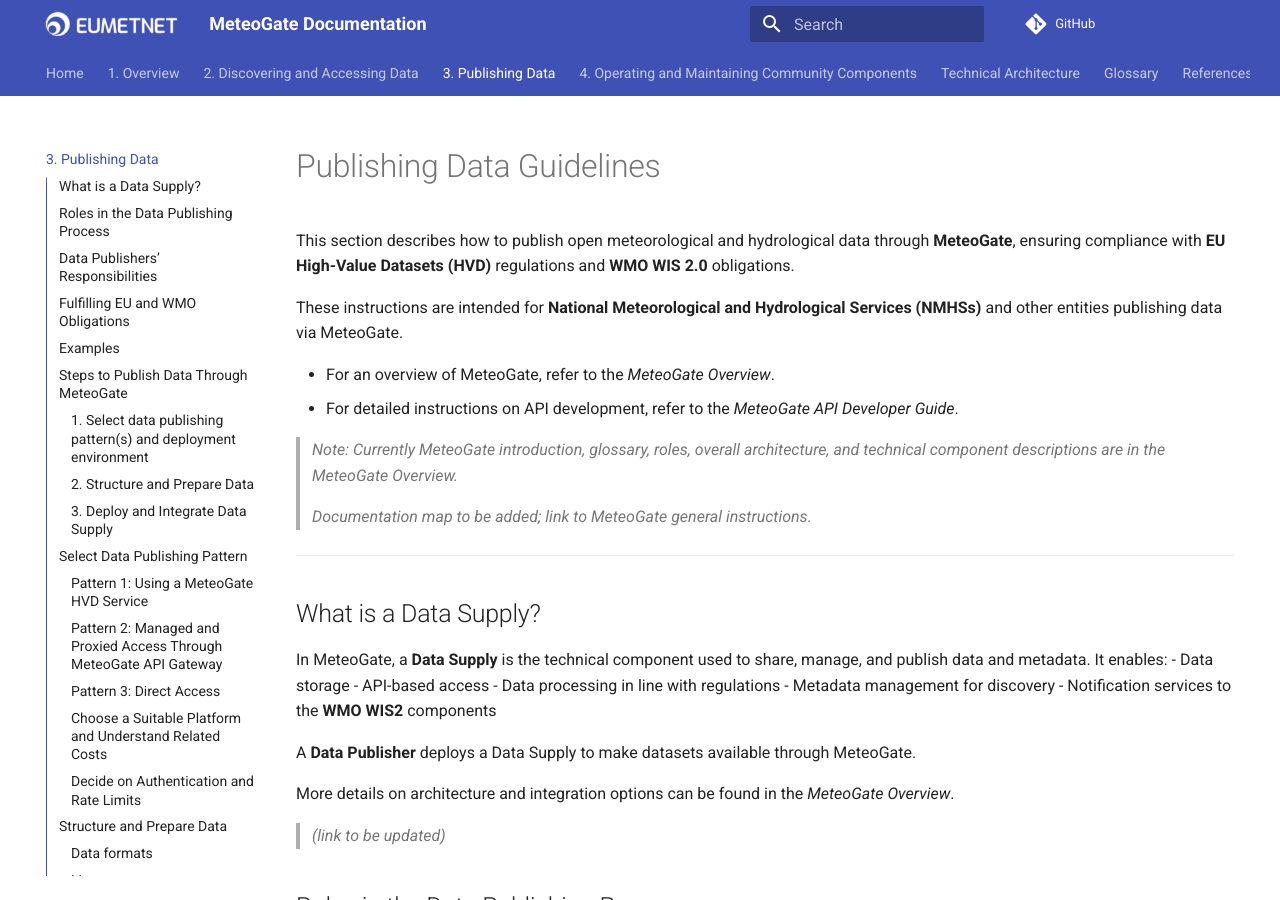
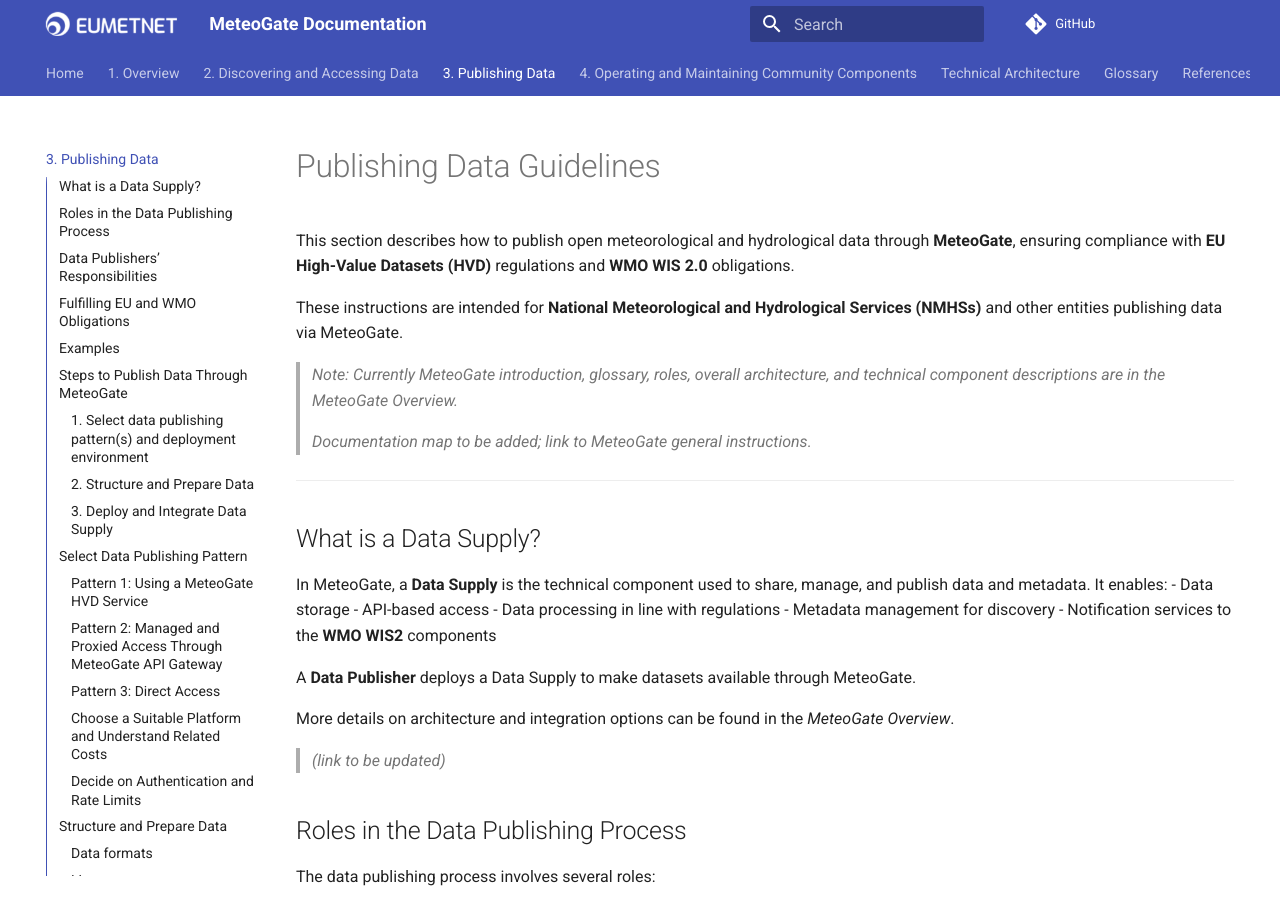
Before and after one commit to EUMETNET/meteogate-documentation, an MkDocs documentation site: the page built from docs/3-publishing-data.md, in a window 1280 px wide and 900 px high. Built offline with MkDocs 1.6.1 and Material for MkDocs 9.7.7, drawn with Linux system fonts in a browser that asks for light colours; comment, search, counter and statistics services are not loaded.

Commit message:
Update 3-publishing-data.md

```diff
--- a/docs/3-publishing-data.md
+++ b/docs/3-publishing-data.md
@@ -3,9 +3,6 @@
 This section describes how to publish open meteorological and hydrological data through **MeteoGate**, ensuring compliance with **EU High-Value Datasets (HVD)** regulations and **WMO WIS 2.0** obligations.
 
 These instructions are intended for **National Meteorological and Hydrological Services (NMHSs)** and other entities publishing data via MeteoGate.
-
-- For an overview of MeteoGate, refer to the _MeteoGate Overview_.
-- For detailed instructions on API development, refer to the _MeteoGate API Developer Guide_.
 
 > _Note: Currently MeteoGate introduction, glossary, roles, overall architecture, and technical component descriptions are in the MeteoGate Overview._
 
```
